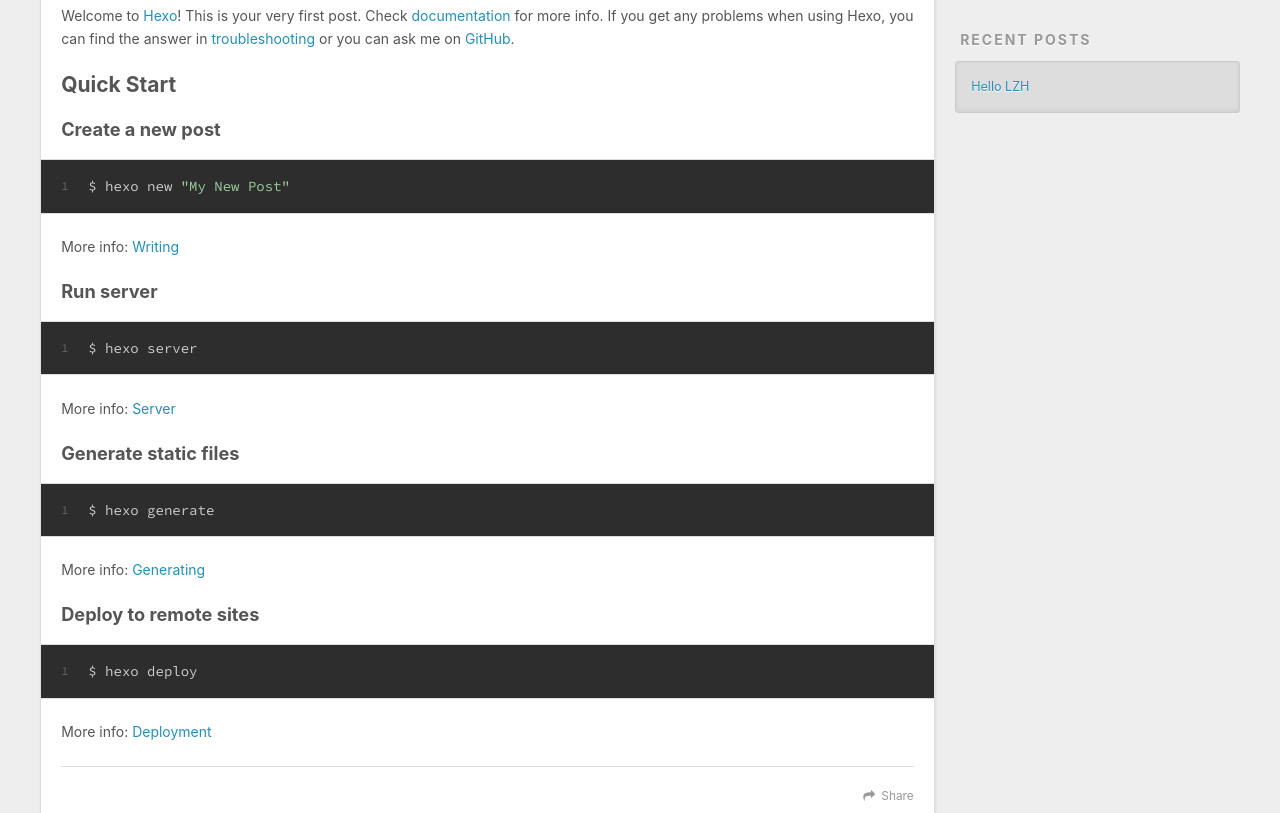
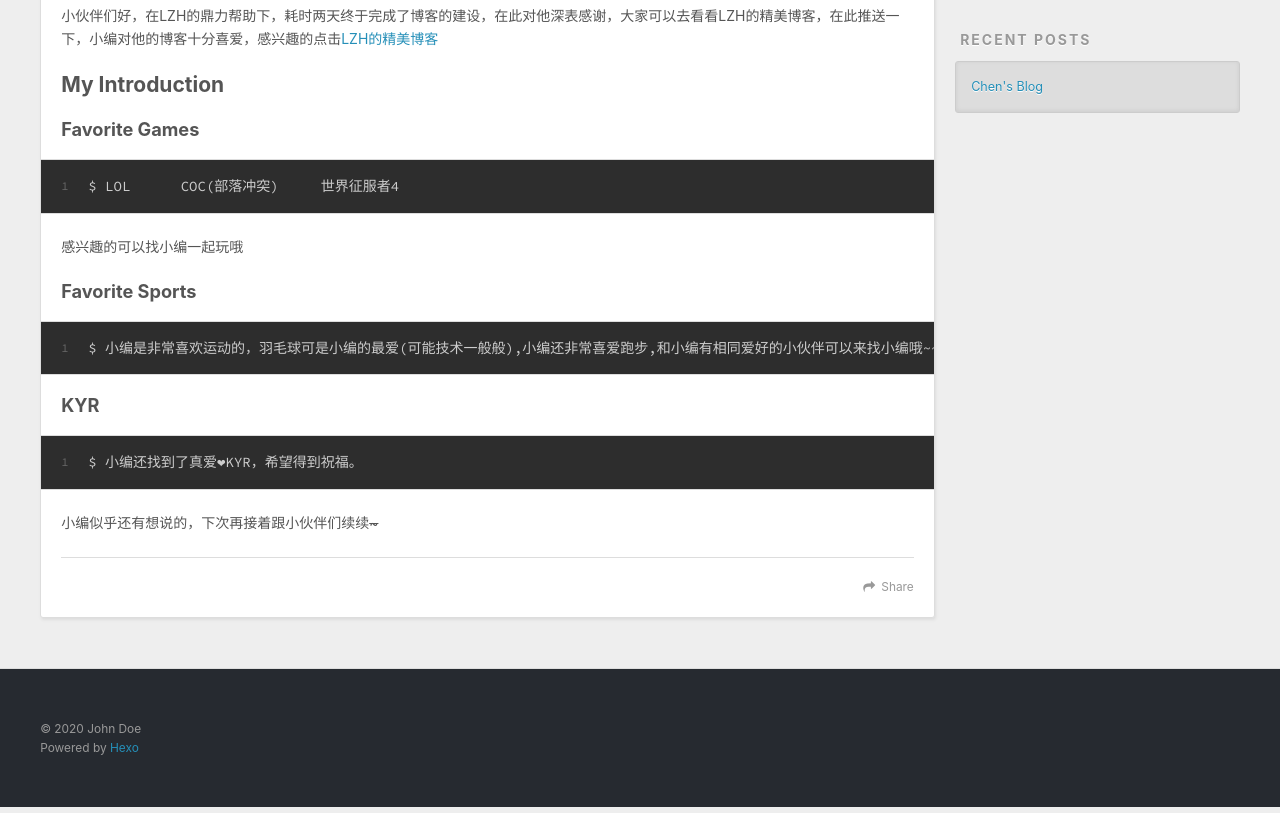
Before and after one commit to crmcrmcrm/crmcrmcrm.github.io, a plain HTML site: page 2020/07/17/hello-world/index.html in a window 1280 px wide. Shown: the part 448-1261 px from the top of the page. Drawn offline with nearby package versions, Linux system fonts and the light colour scheme.

Commit message:
Site updated: 2020-07-18 09:45:49

```diff
--- a/2020/07/17/hello-world/index.html
+++ b/2020/07/17/hello-world/index.html
@@ -5,17 +5,17 @@
 
 
 
-  <title>Hello LZH | Hexo</title>
+  <title>Chen&#39;s  Blog | Hexo</title>
   <meta name="viewport" content="width=device-width, initial-scale=1, maximum-scale=1">
-  <meta name="description" content="Welcome to Hexo! This is your very first post. Check documentation for more info. If you get any problems when using Hexo, you can find the answer in troubleshooting or you can ask me on GitHub. Quick">
+  <meta name="description" content="小伙伴们好，在LZH的鼎力帮助下，耗时两天终于完成了博客的建设，在此对他深表感谢，大家可以去看看LZH的精美博客，在此推送一下，小编对他的博客十分喜爱，感兴趣的点击LZH的精美博客 My IntroductionFavorite Games1$ LOL      COC(部落冲突)     世界征服者4  感兴趣的可以找小编一起玩哦 Favorite Sports1$ 小编是非常喜欢运动的，羽毛球">
 <meta property="og:type" content="article">
-<meta property="og:title" content="Hello LZH">
+<meta property="og:title" content="Chen&#39;s  Blog">
 <meta property="og:url" content="http://yoursite.com/2020/07/17/hello-world/index.html">
 <meta property="og:site_name" content="Hexo">
-<meta property="og:description" content="Welcome to Hexo! This is your very first post. Check documentation for more info. If you get any problems when using Hexo, you can find the answer in troubleshooting or you can ask me on GitHub. Quick">
+<meta property="og:description" content="小伙伴们好，在LZH的鼎力帮助下，耗时两天终于完成了博客的建设，在此对他深表感谢，大家可以去看看LZH的精美博客，在此推送一下，小编对他的博客十分喜爱，感兴趣的点击LZH的精美博客 My IntroductionFavorite Games1$ LOL      COC(部落冲突)     世界征服者4  感兴趣的可以找小编一起玩哦 Favorite Sports1$ 小编是非常喜欢运动的，羽毛球">
 <meta property="og:locale" content="en_US">
 <meta property="article:published_time" content="2020-07-17T10:17:56.293Z">
-<meta property="article:modified_time" content="2020-07-18T00:59:26.275Z">
+<meta property="article:modified_time" content="2020-07-18T01:44:21.929Z">
 <meta property="article:author" content="John Doe">
 <meta name="twitter:card" content="summary">
 
@@ -80,7 +80,7 @@
 
 
     <h1 class="article-title" itemprop="name">
-      Hello LZH
+      Chen&#39;s  Blog
     </h1>
 
 
@@ -88,19 +88,15 @@
 
     <div class="article-entry" itemprop="articleBody">
 
-        <p>Welcome to <a href="https://hexo.io/" target="_blank" rel="noopener">Hexo</a>! This is your very first post. Check <a href="https://hexo.io/docs/" target="_blank" rel="noopener">documentation</a> for more info. If you get any problems when using Hexo, you can find the answer in <a href="https://hexo.io/docs/troubleshooting.html" target="_blank" rel="noopener">troubleshooting</a> or you can ask me on <a href="https://github.com/hexojs/hexo/issues" target="_blank" rel="noopener">GitHub</a>.</p>
-<h2 id="Quick-Start"><a href="#Quick-Start" class="headerlink" title="Quick Start"></a>Quick Start</h2><h3 id="Create-a-new-post"><a href="#Create-a-new-post" class="headerlink" title="Create a new post"></a>Create a new post</h3><figure class="highlight bash"><table><tr><td class="gutter"><pre><span class="line">1</span><br></pre></td><td class="code"><pre><span class="line">$ hexo new <span class="string">"My New Post"</span></span><br></pre></td></tr></table></figure>
+        <p>小伙伴们好，在LZH的鼎力帮助下，耗时两天终于完成了博客的建设，在此对他深表感谢，大家可以去看看LZH的精美博客，在此推送一下，小编对他的博客十分喜爱，感兴趣的点击<a href="https://hahahehe-coder.github.io/" target="_blank" rel="noopener">LZH的精美博客</a></p>
+<h2 id="My-Introduction"><a href="#My-Introduction" class="headerlink" title="My Introduction"></a>My Introduction</h2><h3 id="Favorite-Games"><a href="#Favorite-Games" class="headerlink" title="Favorite Games"></a>Favorite Games</h3><figure class="highlight bash"><table><tr><td class="gutter"><pre><span class="line">1</span><br></pre></td><td class="code"><pre><span class="line">$ LOL      COC(部落冲突)     世界征服者4</span><br></pre></td></tr></table></figure>
 
-<p>More info: <a href="https://hexo.io/docs/writing.html" target="_blank" rel="noopener">Writing</a></p>
-<h3 id="Run-server"><a href="#Run-server" class="headerlink" title="Run server"></a>Run server</h3><figure class="highlight bash"><table><tr><td class="gutter"><pre><span class="line">1</span><br></pre></td><td class="code"><pre><span class="line">$ hexo server</span><br></pre></td></tr></table></figure>
+<p>感兴趣的可以找小编一起玩哦</p>
+<h3 id="Favorite-Sports"><a href="#Favorite-Sports" class="headerlink" title="Favorite Sports"></a>Favorite Sports</h3><figure class="highlight bash"><table><tr><td class="gutter"><pre><span class="line">1</span><br></pre></td><td class="code"><pre><span class="line">$ 小编是非常喜欢运动的，羽毛球可是小编的最爱(可能技术一般般),小编还非常喜爱跑步,和小编有相同爱好的小伙伴可以来找小编哦~~哦~~哦</span><br></pre></td></tr></table></figure>
+<h3 id="KYR"><a href="#KYR" class="headerlink" title="KYR"></a>KYR</h3><figure class="highlight bash"><table><tr><td class="gutter"><pre><span class="line">1</span><br></pre></td><td class="code"><pre><span class="line">$ 小编还找到了真爱❤KYR，希望得到祝福。</span><br></pre></td></tr></table></figure>
 
-<p>More info: <a href="https://hexo.io/docs/server.html" target="_blank" rel="noopener">Server</a></p>
-<h3 id="Generate-static-files"><a href="#Generate-static-files" class="headerlink" title="Generate static files"></a>Generate static files</h3><figure class="highlight bash"><table><tr><td class="gutter"><pre><span class="line">1</span><br></pre></td><td class="code"><pre><span class="line">$ hexo generate</span><br></pre></td></tr></table></figure>
 
-<p>More info: <a href="https://hexo.io/docs/generating.html" target="_blank" rel="noopener">Generating</a></p>
-<h3 id="Deploy-to-remote-sites"><a href="#Deploy-to-remote-sites" class="headerlink" title="Deploy to remote sites"></a>Deploy to remote sites</h3><figure class="highlight bash"><table><tr><td class="gutter"><pre><span class="line">1</span><br></pre></td><td class="code"><pre><span class="line">$ hexo deploy</span><br></pre></td></tr></table></figure>
-
-<p>More info: <a href="https://hexo.io/docs/one-command-deployment.html" target="_blank" rel="noopener">Deployment</a></p>
+<p>小编似乎还有想说的，下次再接着跟小伙伴们续续<del>~</del></p>
 
 
     </div>
@@ -144,7 +140,7 @@
       <ul>
 
           <li>
-            <a href="/2020/07/17/hello-world/">Hello LZH</a>
+            <a href="/2020/07/17/hello-world/">Chen&#39;s  Blog</a>
           </li>
 
       </ul>
```
Also changed, not shown: archives/2020/07/index.html (+2 -2 lines), archives/2020/index.html (+2 -2 lines), archives/index.html (+2 -2 lines), index.html (+8 -12 lines).
